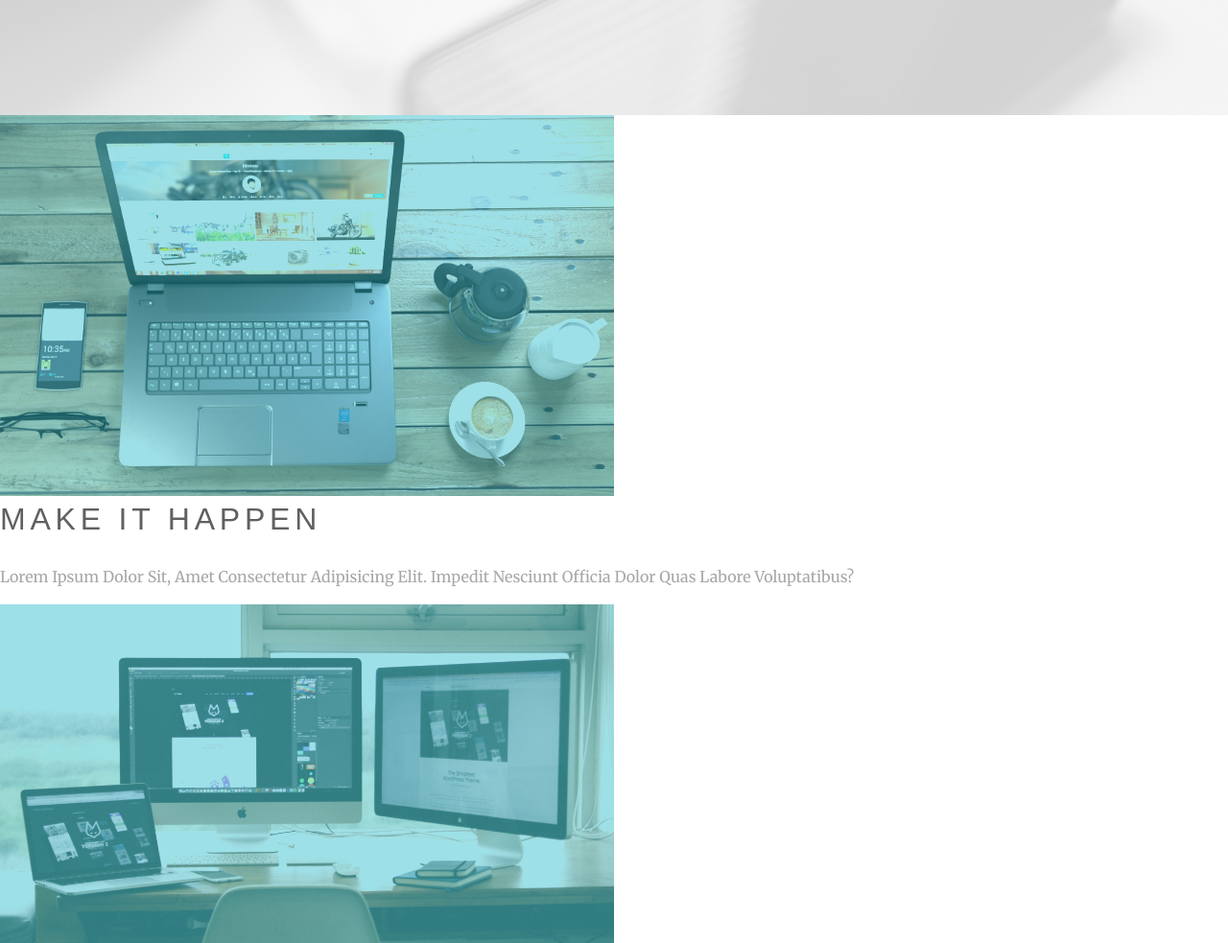
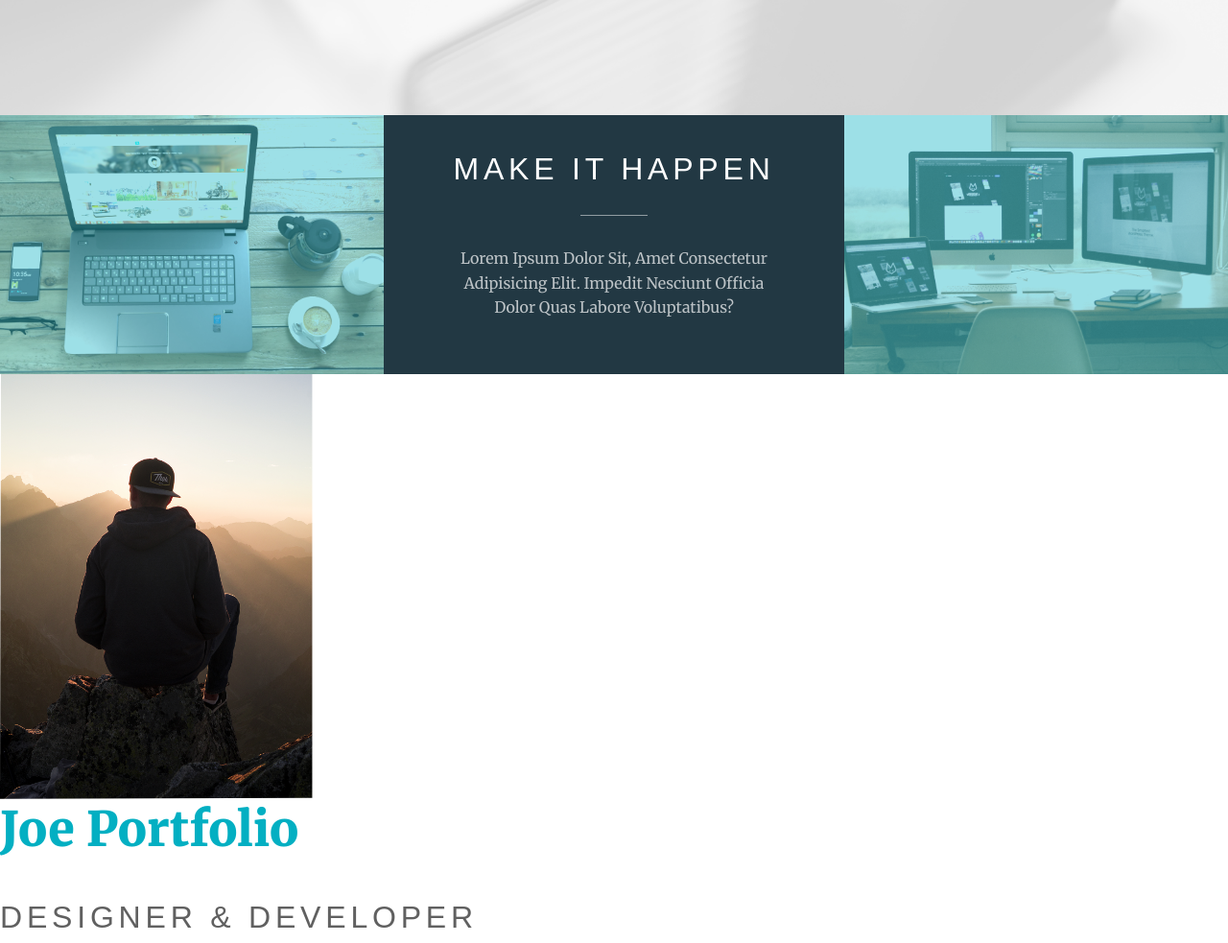
Before and after one commit to coder-abdo/Portfolio-css-grid, a website: page index.html in a window 1280 px wide. Shown: the part 680-1663 px from the top of the page at 96% size. Drawn offline with Linux system fonts and the light colour scheme; a web font is replaced by a local one.

Commit message:
Finished Intro Section Using Grid As A Feature

```diff
--- a/scss/partials/_intro.scss
+++ b/scss/partials/_intro.scss
@@ -0,0 +1,37 @@
+.intro {
+    display: flex;
+    color: rgba($white, .7);
+    h2 {
+        color: $white;
+
+        &::after {
+            content: '';
+            display: block;
+            width: 20%;
+            height: 1px;
+            background-color: rgba($white, .5);
+            margin: 1em auto 0;
+        }
+    }
+    @supports(display:grid){
+        display: grid;
+      grid-template-columns: minmax(4em, 1fr) minmax(auto, 30em) minmax(4em, 1fr);
+    }
+}
+.intro-middle {
+    display: flex;
+    flex-direction: column;
+    justify-content: center;
+    background-color: $dark-blue;
+    padding: 2.5em 5vw;
+    text-align: center;
+}
+.intro-left,
+.intro-right {
+    img {
+        display: block;
+        min-width: 100%;
+        min-height: 100%;
+        object-fit: cover;
+    }
+}
```
Also changed, not shown: css/main.css.
